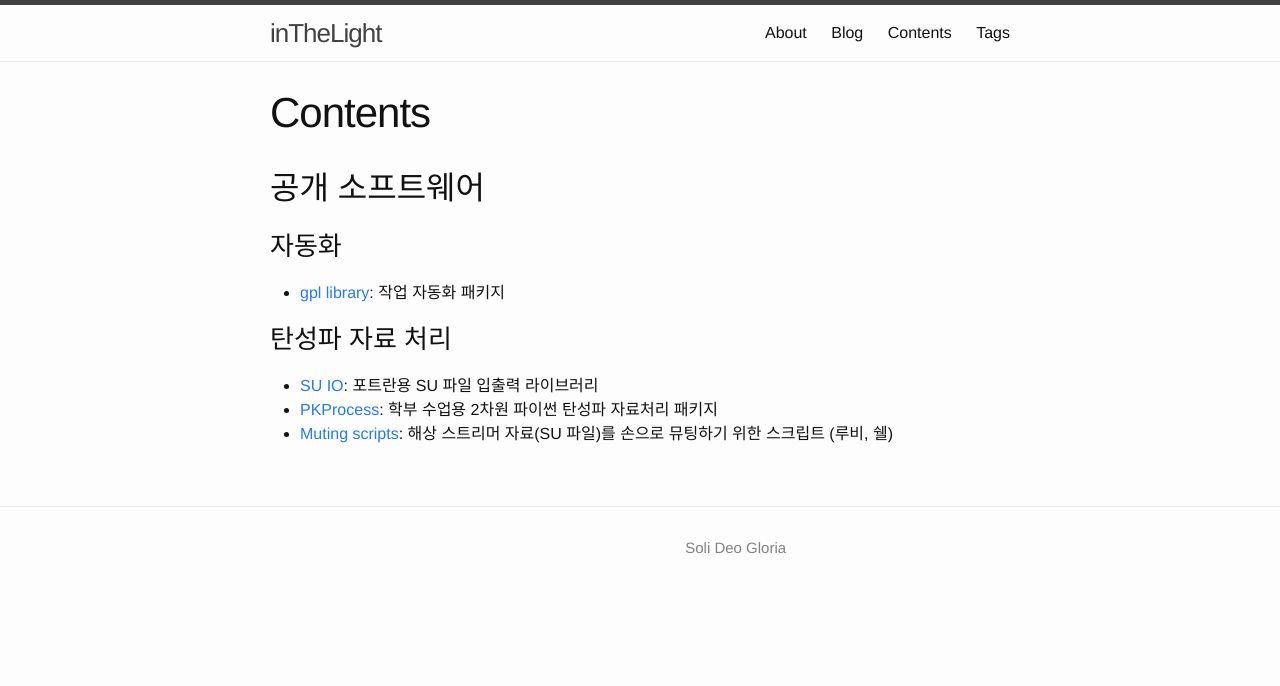
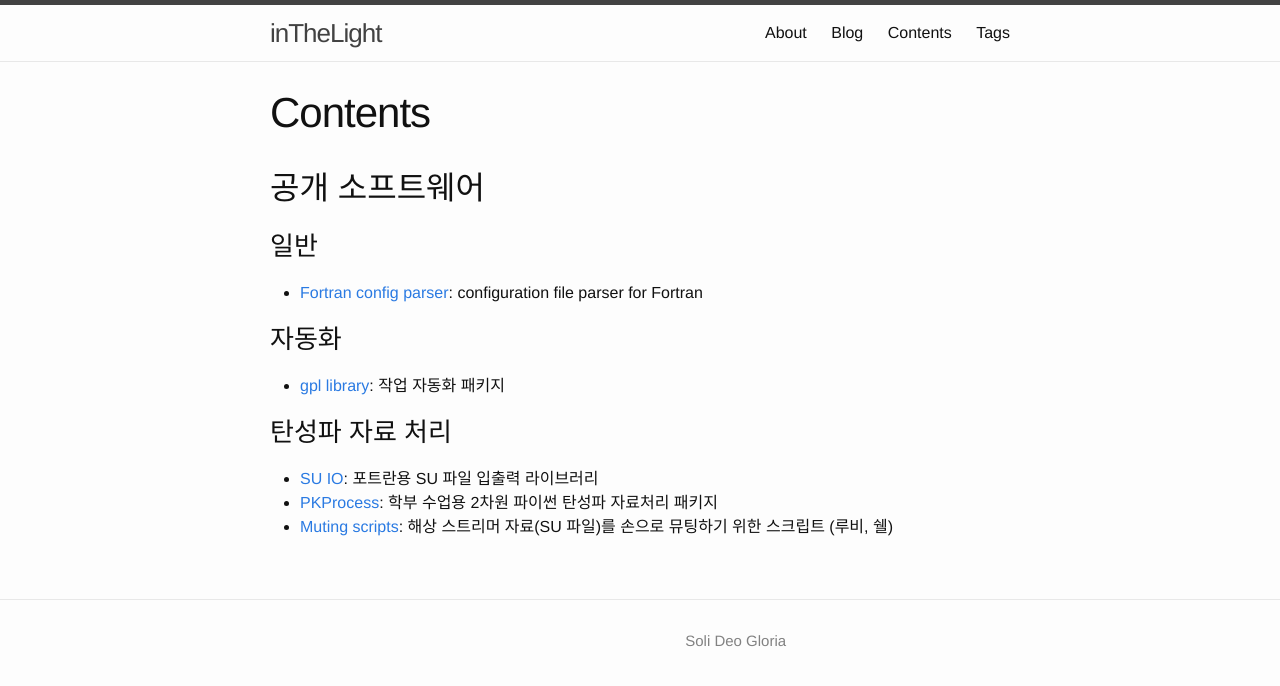
Before and after one commit to pkgpl/pkgpl.github.io, a Jekyll site: the page built from contents.md, in a window 1280 px wide. Shown: the top 686 px of the page. Built offline with Jekyll 4.4.1, drawn with Linux system fonts in a browser that asks for light colours.

Commit message:
add config parser to contents page

```diff
--- a/contents.md
+++ b/contents.md
@@ -13,6 +13,9 @@ nav-order: 17
 
 ## 공개 소프트웨어
 
+### 일반
+- [Fortran config parser]({% post_url 2017-02-27-Fortran-config-parser %}): configuration file parser for Fortran
+
 ### 자동화
 - [gpl library]({% post_url 2014-07-26-geophysical-prospecting-library %}): 작업 자동화 패키지
 
```
Also changed, not shown: _posts/2017-02-27-Fortran-config-parser.md (+1 -1 lines).
